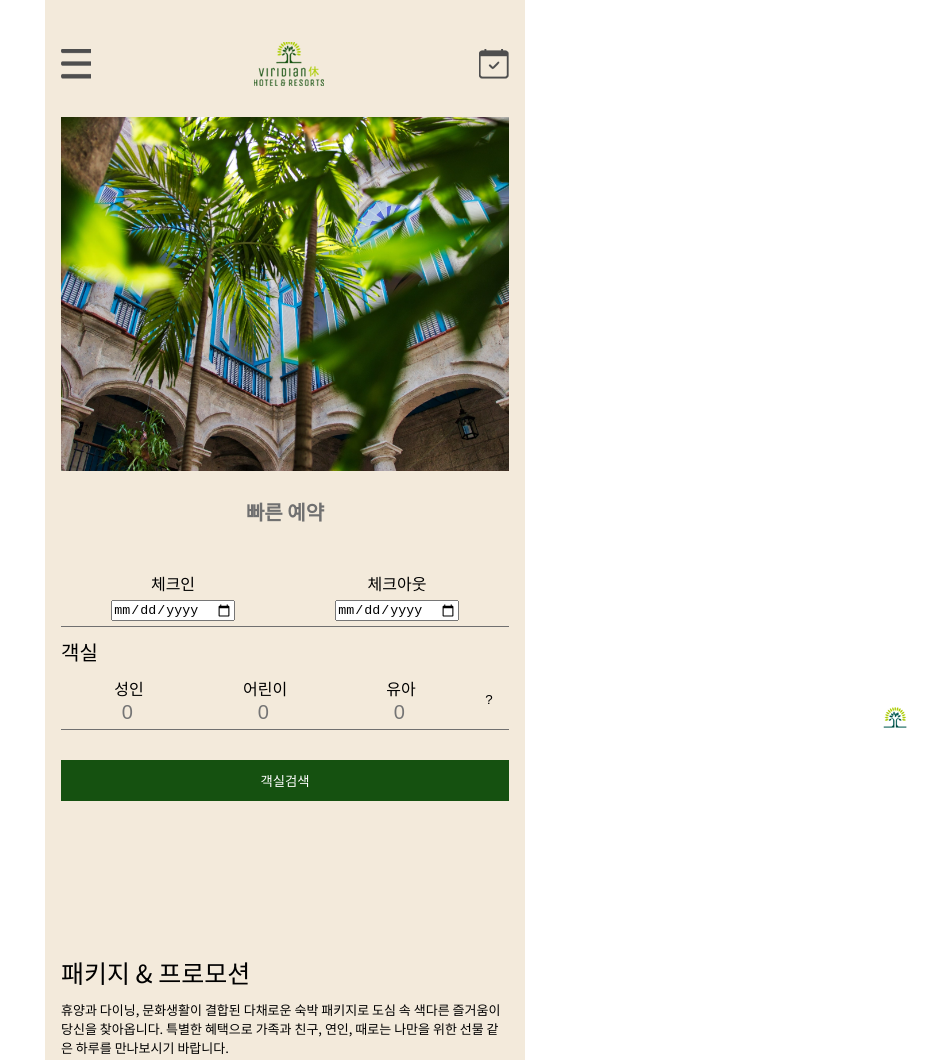
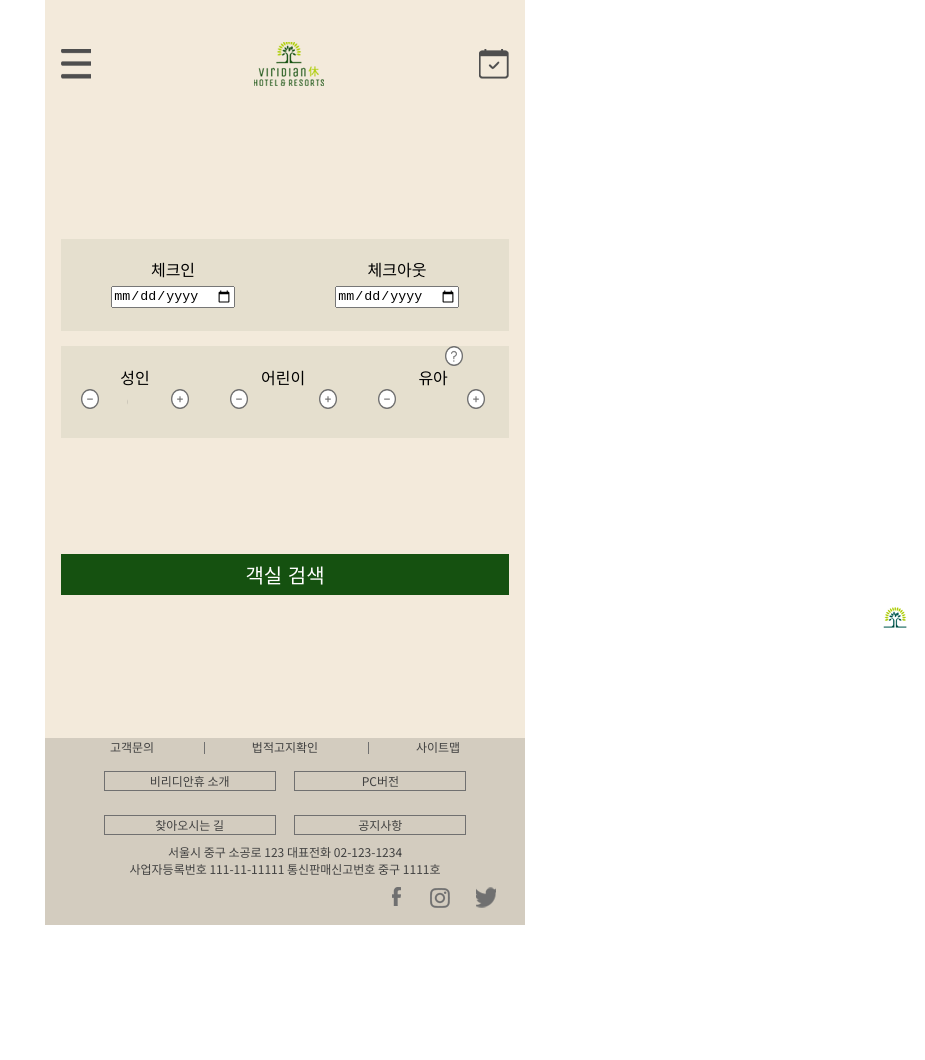
Before and after one commit to zi-zzang/viridianhotel, a plain HTML site: page reservation.html in a window 1280 px wide. Shown: the top 1060 px of the page, without its empty margins (355-1280 px from the left). After the commit the page ends 925 px from the top, so only its background shows below. Drawn offline with nearby package versions, Linux system fonts and the light colour scheme; a web font is replaced by a local one.

Commit message:
예약화면 수정

```diff
--- a/css/hotel_chatbot.css
+++ b/css/hotel_chatbot.css
@@ -1,7 +1,13 @@
+.wrap {
+  width: 100%;
+  height: 100vh;
+}
 .chatbotbox {
   background-color: #fff;
   margin: 0 15px;
   border-radius: 20px;
+  height: 83vh;
+  position: relative;
 }
 .chatbotbox .titbox {
   background-color: #155110;
@@ -29,7 +35,7 @@
 }
 .chatbotbox .friend {
   text-align: left;
-  padding: 0 17px;
+  padding: 0 15px;
 }
 .chatbotbox .namebox {
   position: relative;
@@ -52,36 +58,32 @@
   background-color: #f3eadb;
   border-radius: 20px;
   padding: 20px;
+  height: 350px;
 }
 .chatbotbox .friend .con-friend p {
   line-height: 1;
-  padding: 20px 0;
+  padding: 10px 0;
   font-size: 14px;
 }
 .chatbotbox .friend .con-friend a {
   width: 100%;
   text-align: center;
   background-color: #fff;
-  margin: 7px 0;
+  margin: 5px 0;
   border-radius: 5px;
 }
 .chatbotbox .me {
   text-align: right;
   padding: 20px;
 }
-.chatbotbox .me p {
-  border-radius: 10px;
-  background-color: #f3eadb;
-  display: inline-block;
-  padding: 5px;
-  width: 40%;
-  text-align: center;
-}
+
 .chatbotbox .sendbox {
   width: 100%;
   display: flex;
   justify-content: space-around;
   padding: 30px 0;
+  position: absolute;
+  bottom: 0px;
 }
 .chatbotbox .sendbox button.btn_plus {
   background-image: url(../img/아이콘원본/btn_square_plus.svg);
@@ -96,6 +98,7 @@
 .chatbotbox .sendbox input {
   border-radius: 10px;
   width: 100%;
+  padding: 0 5px;
 }
 .chatbotbox .sendbox button.send {
   background-image: url(../img/아이콘원본/btn_up.svg);
--- /dev/null
+++ b/css/hotel_reserve.css
@@ -0,0 +1,94 @@
+section {
+  margin: 16px;
+}
+section.sec_reservation {
+  position: relative;
+}
+section.sec_reservation form {
+  display: flex;
+  justify-content: space-around;
+  align-items: center;
+  padding-bottom: 5px;
+  background-color: #e5dfce;
+  height: 92px;
+  margin-top: 138px;
+}
+section.sec_reservation form label {
+  display: block;
+}
+section h3 {
+  text-align: left;
+  padding: 10px 0;
+  font-size: 20px;
+  font-weight: normal;
+}
+.roomage {
+  display: flex;
+  justify-content: space-around;
+  position: relative;
+  padding-bottom: 5px;
+  background-color: #e5dfce;
+  height: 92px;
+  margin-top: 15px;
+  align-items: center;
+}
+.roomage input {
+  width: 16px;
+  background-color: transparent;
+  border: 0;
+  text-align: center;
+}
+.roomage input[placeholder='0'] {
+  font-size: 20px;
+  margin: 0 24px;
+}
+.btn_minus {
+  width: 18px;
+  height: 20px;
+  text-indent: -9999px;
+}
+.btn_plus {
+  width: 18px;
+  height: 20px;
+  text-indent: -9999px;
+}
+.sec_reservation button img.btn_modal {
+  position: absolute;
+  top: 0px;
+  right: 46px;
+  width: 18px;
+  height: 20px;
+  text-indent: -9999px;
+}
+.modal_txt {
+  position: absolute;
+  top: -30px;
+  right: 18px;
+  font-size: 14px;
+  background-color: #fff;
+  border: 1px solid #707070;
+  padding: 3px;
+  display: none;
+}
+button.room_search {
+  width: 100%;
+  background-color: #155110;
+  color: #fff;
+  height: 41px;
+  margin-top: 116px;
+  margin-bottom: 127px;
+  font-size: 20px;
+}
+.chatbot {
+  position: fixed;
+  background-position: -28px -25px;
+  display: inline-block;
+  width: 55px;
+  height: 55px;
+  bottom: 150px;
+  right: 0px;
+  text-indent: -9999px;
+  /* display: none; */
+}
+
+/* section 끝 */
--- a/reserve.html
+++ b/reservation.html
@@ -7,7 +7,7 @@
     <title>Viridian Hue Hotel</title>
     <link rel="stylesheet" href="css/hotel_header.css" />
     <link rel="stylesheet" href="css/hotel_footer.css" />
-    <link rel="stylesheet" href="css/hotel_main.css" />
+    <link rel="stylesheet" href="css/hotel_reserve.css" />
     <link rel="stylesheet" href="css/hotel_reset.css" />
     <script src="https://code.jquery.com/jquery-3.6.0.min.js"></script>
     <script src="script/main.js"></script>
@@ -19,7 +19,7 @@
           <a href="index.html" class="main_logo bgico">로고</a>
         </h1>
         <button class="all_menu_show bgico">전체메뉴</button>
-        <button class="btn_reserv bgico">예약</button>
+        <a href="reservation.html" class="btn_reserv bgico">예약</a>
       </header>
       <div class="navbox">
         <div class="n_header">
@@ -96,10 +96,10 @@
           </ul>
           <img src="img/아이콘원본/main_logo.svg" alt="" />
         </div>
+        <div class="blackbox"></div>
       </div>
       <section class="sec_reservation">
-        <img src="img/main_bg.png" alt="메인배경" />
-        <h2>빠른 예약</h2>
+        <h2 class="hide">예약</h2>
         <form action="#">
           <div class="in">
             <label for="checkin">체크인</label>
@@ -111,52 +111,33 @@
           </div>
         </form>
         <span class="hide">몇박?</span>
-        <h3>객실</h3>
+        <h3 class="hide">객실</h3>
         <div class="roomage">
           <div class="room_adult">
             <p>성인</p>
-            <button class="btn_minus bgico">축소</button><input type="text" placeholder="0" disabled />
-            <button class="btn_plus bgico">추가</button>
+            <button class="b_control bminus"><img src="img/아이콘원본/btn_minus.png" alt="감소" class="btn_minus" /></button>
+            <input class="client" type="number" placeholder="0" disalbed />
+            <button class="b_control bplus"><img src="img/아이콘원본/btn_plus.png" alt="추가" class="btn_plus" /></button>
           </div>
           <div class="room_children">
             <p>어린이</p>
-            <button class="btn_minus bgico">축소</button><input type="text" placeholder="0" disabled />
-            <button class="btn_plus bgico">추가</button>
+            <button class="b_control bminus"><img src="img/아이콘원본/btn_minus.png" alt="감소" class="btn_minus" /></button>
+            <input class="client" type="number" placeholder="0" disabled />
+            <button class="b_control bplus"><img src="img/아이콘원본/btn_plus.png" alt="추가" class="btn_plus" /></button>
           </div>
           <div class="room_baby">
             <p>유아</p>
-            <button class="btn_minus bgico">축소</button><input type="text" placeholder="0" disabled />
-            <button class="btn_plus bgico">추가</button>
+            <button class="b_control bminus"><img src="img/아이콘원본/btn_minus.png" alt="감소" class="btn_minus" /></button>
+            <input class="client" type="number" placeholder="0" disabled />
+            <button class="b_control bminus"><img src="img/아이콘원본/btn_plus.png" alt="추가" class="btn_plus" /></button>
+            <button class="b_control bplus"><img src="img/아이콘원본/btn_question.png" alt="모달" class="btn_modal" /></button>
+            <p class="modal_txt">36개월 이하</p>
           </div>
-          <button class="btn_modal bgico">?</button>
-          <p class="modal_txt">36개월 이하</p>
         </div>
-        <button class="room_search">객실검색</button>
-        <button class="chatbot bgico">챗봇</button>
+        <button class="room_search">객실 검색</button>
+        <a href="chatbot.html" class="chatbot bgico">챗봇</a>
       </section>
-      <section class="sections sec_pack">
-        <h3 class="tit">패키지 & 프로모션</h3>
-        <p class="txt">
-          휴양과 다이닝, 문화생활이 결합된 다채로운 숙박 패키지로 도심 속 색다른 즐거움이 당신을 찾아옵니다. 특별한 혜택으로 가족과 친구, 연인, 때로는 나만을 위한 선물 같은 하루를 만나보시기 바랍니다.
-        </p>
-        <a href="#"><img src="img/main_pack.png" alt="패키지&프로모션" /></a>
-      </section>
-      <section class="sec_facil">
-        <h3 class="tit">부대시설</h3>
-        <p class="txt">
-          안전하고 건강한 비리디안 휴 호텔만의 완벽한 치휴(治休), 이국적 분위기의 실내/외 워터스파 ’씨메르’와 환상적 실내형 테마파크 ‘원더박스’의 힐링과 재미,호캉스에서 빠질 수 없는 미식의 즐거움
-          프리미엄 뷔페 ‘온더플레이트’에서의 조식까지 완벽한 즐거움을 선사합니다.
-        </p>
-        <a href="#"><img src="img/main_facil.png" alt="부대시설" /></a>
-      </section>
-      <section class="sections sec_member">
-        <h3 class="tit">멤버십</h3>
-        <p class="txt">
-          트레비 클럽으로 귀하를 정중히 모십니다 트레비 클럽은 삶의 풍요를 추구하는 고품격 멤버십 클럽입니다. 비리디안 휴 호텔의 편안한 객실과 레스토랑에서 격조 높은 최상의 서비스를 경험해보시길
-          바랍니다.
-        </p>
-        <a href="#"><img src="img/main_membership.png" alt="멤버십" /></a>
-      </section>
+
       <footer>
         <ul class="f_legal">
           <li>고객문의</li>
```
Also changed, not shown: chatbot.html (+0 -3 lines), index.html (+1 -1 lines), package.html (added).
